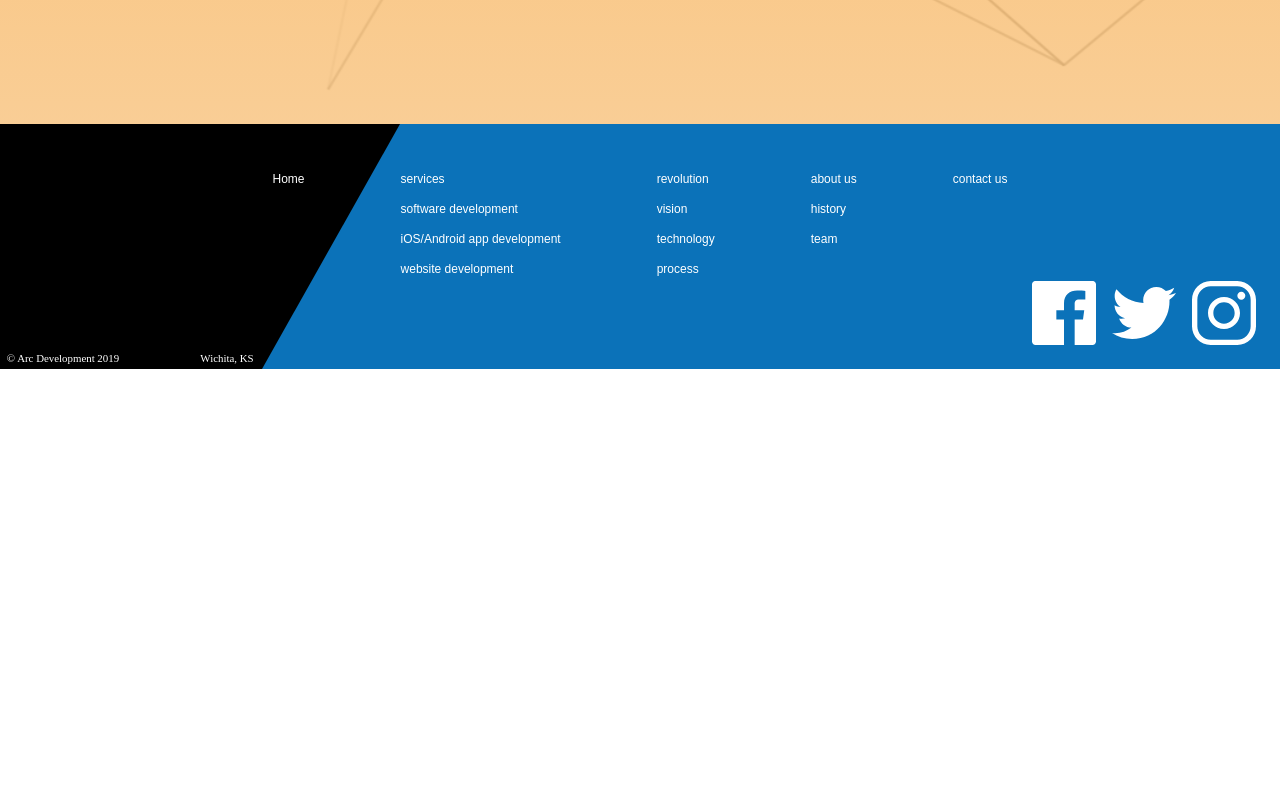
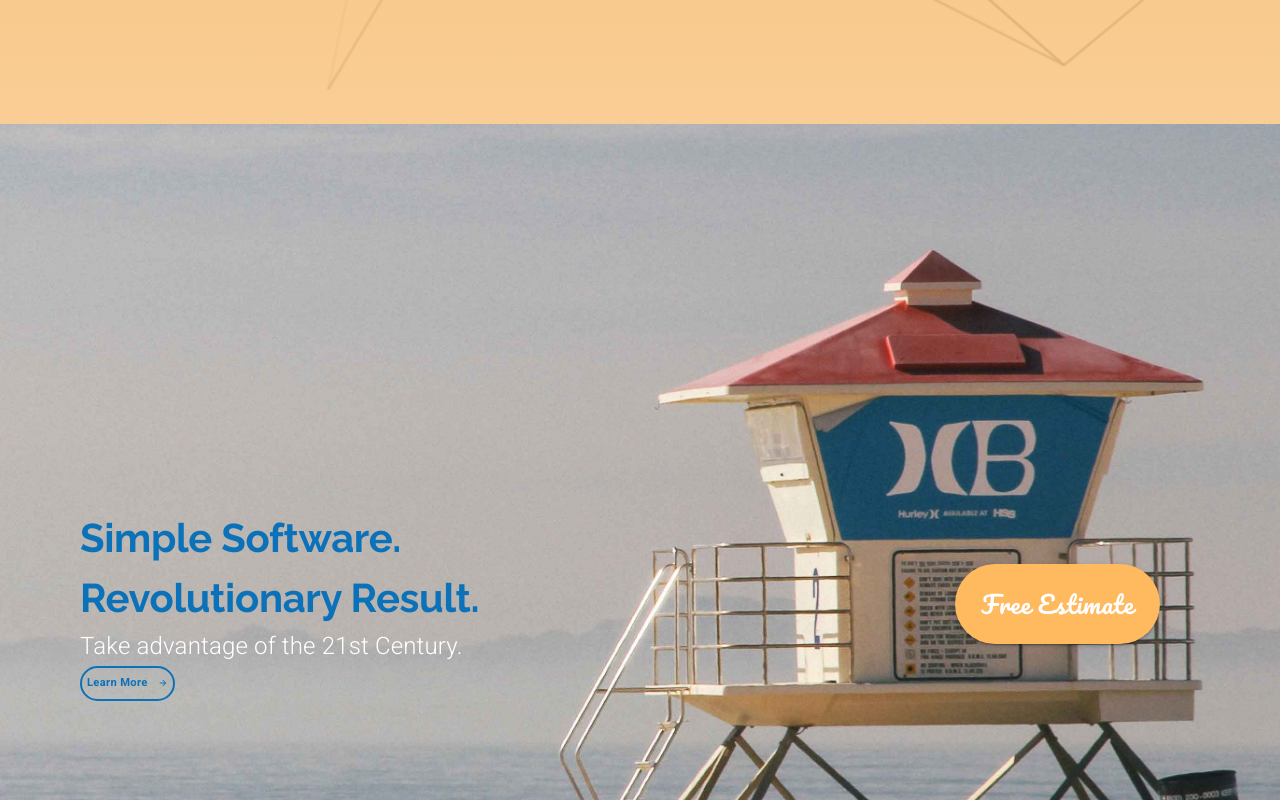
Before and after one commit to caicell-park/material-ui-course-create-react-app, a React (Create React App) app: page / in a window 1280 px wide. Shown: the part 4800-5600 px from the top of the page. Before the commit the page ends 5169 px from the top, so only its background shows below. Built offline with nearby package versions, Linux system fonts and the light colour scheme.

Commit message:
Add call-to-action block

```diff
--- a/src/components/LandingPage.js
+++ b/src/components/LandingPage.js
@@ -10,6 +10,7 @@
 import CardContent from '@material-ui/core/CardContent';
 
 import ButtonArrow from './ui/ButtonArrow';
+import CallToAction from './ui/CallToAction';
 import animiationData from '../animations/landinganimation/data';
 import customSoftwareIcon from '../assets/Custom Software Icon.svg';
 import mobileAppsIcon from '../assets/mobileIcon.svg';
@@ -410,6 +411,10 @@
           <div className={classes.infoBackground} />
         </Grid>
       </Grid>
+      <Grid item>
+        {/* ----  information Block ----*/}
+        <CallToAction />
+      </Grid>
     </Grid>
   );
 }
--- /dev/null
+++ b/src/components/ui/CallToAction.js
@@ -0,0 +1,103 @@
+import React from 'react';
+import Grid from '@material-ui/core/Grid';
+import Typography from '@material-ui/core/Typography';
+import Button from '@material-ui/core/Button';
+import useMediaQuery from '@material-ui/core/useMediaQuery';
+import { makeStyles, useTheme } from '@material-ui/core/styles';
+
+import ButtonArrow from './ButtonArrow';
+import background from '../../assets/background.jpg';
+import mobileBackground from '../../assets/mobileBackground.jpg';
+
+const useStyles = makeStyles((theme) => ({
+  learnButton: {
+    ...theme.typography.learnButton,
+    fontSize: '0.7em',
+    padding: 5,
+    height: 35,
+    [theme.breakpoints.down('sm')]: {
+      marginBottom: '2em',
+    },
+  },
+  background: {
+    backgroundImage: `url(${background})`,
+    backgroundPosition: 'center',
+    backgroundSize: 'cover',
+    backgroundAttachment: 'fixed',
+    backgroundRepeat: 'no-repeat',
+    height: '60em',
+    width: '100%',
+    [theme.breakpoints.down('md')]: {
+      backgroundImage: `url(${mobileBackground})`,
+      backgroundAttachment: 'inherit',
+    },
+  },
+  estimateButton: {
+    ...theme.typography.estimate,
+    backgroundColor: theme.palette.common.orange,
+    borderRadius: 50,
+    height: 80,
+    width: 205,
+    fontSize: '1.5rem',
+    marginRight: '5em',
+    '&:hover': {
+      backgroundColor: theme.palette.secondary.light,
+    },
+    [theme.breakpoints.down('sm')]: {
+      marginLeft: 0,
+      marginRight: 0,
+    },
+  },
+}));
+
+export default function CallToAction() {
+  const classes = useStyles();
+  const theme = useTheme();
+  const matchesSM = useMediaQuery(theme.breakpoints.down('sm'));
+
+  return (
+    <Grid
+      container
+      alignItems="center"
+      justify={matchesSM ? 'center' : 'space-between'}
+      className={classes.background}
+      direction={matchesSM ? 'column' : 'row'}
+    >
+      <Grid
+        item
+        style={{
+          marginLeft: matchesSM ? 0 : '5em',
+          textAlign: matchesSM ? 'center' : 'inherit',
+        }}
+      >
+        <Grid container direction="column">
+          <Grid item>
+            <Typography variant="h2">
+              Simple Software.
+              <br />
+              Revolutionary Result.
+            </Typography>
+            <Typography variant="subtitle2" style={{ fontSize: '1.5rem' }}>
+              Take advantage of the 21st Century.
+            </Typography>
+            <Grid container justify={matchesSM ? 'center' : undefined} item>
+              <Button variant="outlined" className={classes.learnButton}>
+                <span style={{ marginRight: 10 }}>Learn More</span>
+                <ButtonArrow
+                  width={10}
+                  height={10}
+                  fill={theme.palette.common.blue}
+                />
+              </Button>
+            </Grid>
+          </Grid>
+        </Grid>
+      </Grid>
+      <Grid item>
+        <Button variant="contained" className={classes.estimateButton}>
+          Free Estimate
+        </Button>
+      </Grid>
+    </Grid>
+  );
+}
```
